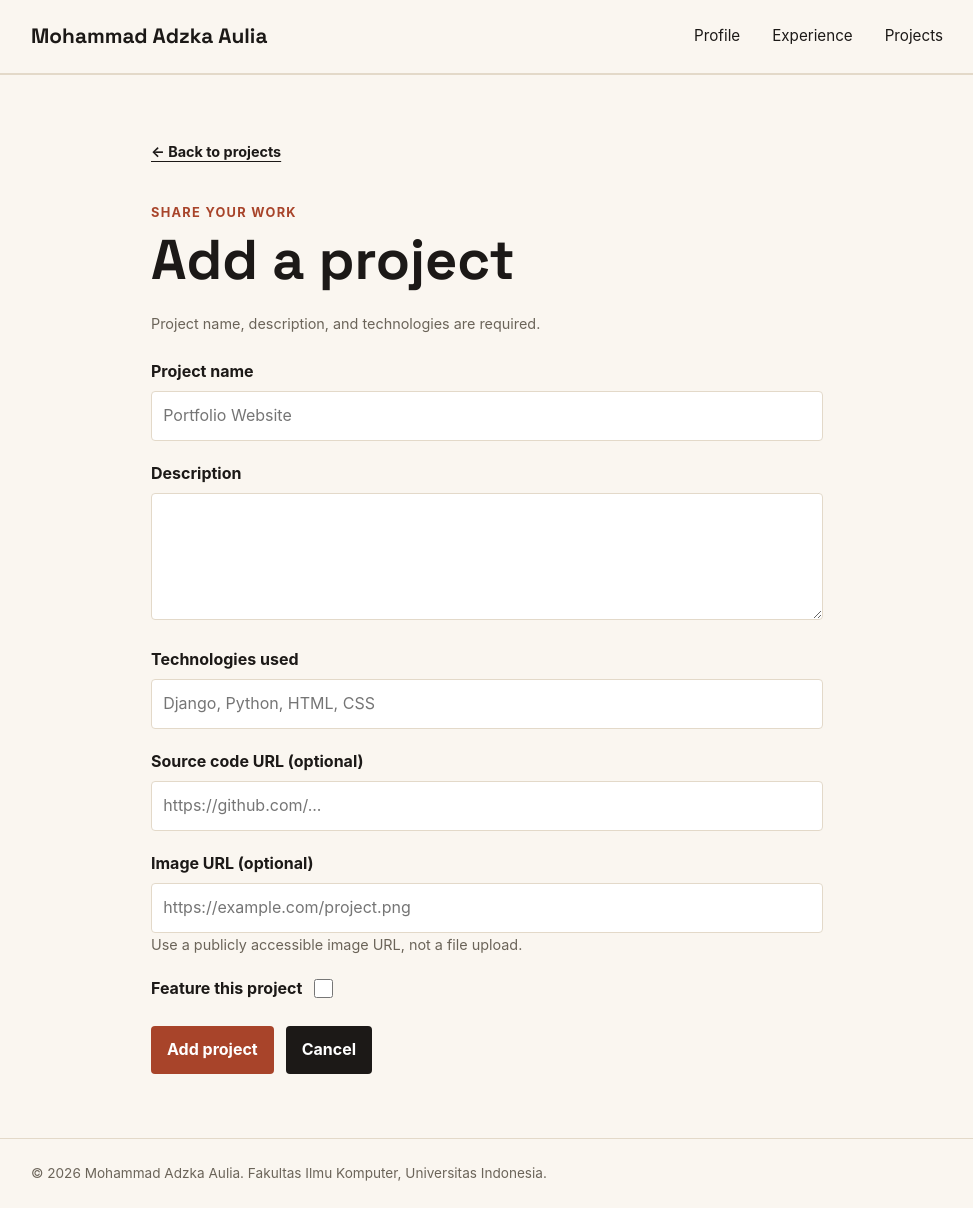
After one commit to hollow011/myportofolio, a Django app: page /projects/add/ in a window 1280 px wide. The commit adds this page. Shown: the whole page, without its empty margins (153-1126 px from the left). Run offline with Django 5.2, Linux system fonts and the light colour scheme.

Commit message:
feat: implement tutorial 3 forms and data delivery

```diff
--- /dev/null
+++ b/main/forms.py
@@ -0,0 +1,34 @@
+from django import forms
+
+from main.models import Project
+
+
+class ProjectForm(forms.ModelForm):
+    class Meta:
+        model = Project
+        fields = [
+            "title",
+            "description",
+            "technology",
+            "repository_url",
+            "project_image_url",
+            "is_featured",
+        ]
+        labels = {
+            "title": "Project name",
+            "description": "Description",
+            "technology": "Technologies used",
+            "repository_url": "Source code URL (optional)",
+            "project_image_url": "Image URL (optional)",
+            "is_featured": "Feature this project",
+        }
+        help_texts = {
+            "project_image_url": "Use a publicly accessible image URL, not a file upload.",
+        }
+        widgets = {
+            "title": forms.TextInput(attrs={"placeholder": "Portfolio Website"}),
+            "description": forms.Textarea(attrs={"rows": 4}),
+            "technology": forms.TextInput(attrs={"placeholder": "Django, Python, HTML, CSS"}),
+            "repository_url": forms.URLInput(attrs={"placeholder": "https://github.com/..."}),
+            "project_image_url": forms.URLInput(attrs={"placeholder": "https://example.com/project.png"}),
+        }
--- a/main/models.py
+++ b/main/models.py
@@ -40,6 +40,7 @@ class Project(models.Model):
     description = models.TextField()
     technology = models.CharField(max_length=255)
     repository_url = models.URLField(blank=True)
+    project_image_url = models.URLField(blank=True, max_length=500)
     is_featured = models.BooleanField(default=False)
     created_at = models.DateTimeField(auto_now_add=True)
 
--- a/main/urls.py
+++ b/main/urls.py
@@ -1,6 +1,15 @@
 from django.urls import path
 
-from main.views import show_experience, show_main, show_project_detail, show_projects
+from main.views import (
+    create_project,
+    delete_project,
+    get_projects_json,
+    get_projects_xml,
+    show_experience,
+    show_main,
+    show_project_detail,
+    show_projects,
+)
 
 app_name = "main"
 
@@ -8,6 +17,10 @@ urlpatterns = [
     path("", show_main, name="show_main"),
     path("experience/", show_experience, name="show_experience"),
     path("projects/", show_projects, name="show_projects"),
+    path("projects/add/", create_project, name="create_project"),
+    path("projects/<uuid:project_id>/delete/", delete_project, name="delete_project"),
+    path("api/projects/", get_projects_json, name="get_projects_json"),
+    path("api/projects/xml/", get_projects_xml, name="get_projects_xml"),
     path(
         "projects/<uuid:project_id>/",
         show_project_detail,
--- a/main/views.py
+++ b/main/views.py
@@ -1,5 +1,10 @@
-from django.shortcuts import get_object_or_404, render
+from django.contrib import messages
+from django.core import serializers
+from django.http import HttpResponse
+from django.shortcuts import get_object_or_404, redirect, render
+from django.views.decorators.http import require_GET, require_http_methods, require_POST
 
+from main.forms import ProjectForm
 from main.models import Experience, Project
 
 
@@ -25,10 +30,15 @@ def show_experience(request):
     return render(request, "experience.html", context)
 
 
+@require_GET
 def show_projects(request):
+    # Tutorial 3 simulates consuming JSON. This is an in-process call, not HTTP.
+    json_response = get_projects_json(request)
+    projects = serializers.deserialize("json", json_response.content.decode("utf-8"))
     context = {
         "name": "Mohammad Adzka Aulia",
-        "project_list": Project.objects.all(),
+        "project_list": [project.object for project in projects],
+        "title_query": request.GET.get("title", "").strip(),
     }
     return render(request, "projects.html", context)
 
@@ -39,3 +49,48 @@ def show_project_detail(request, project_id):
         "project": get_object_or_404(Project, pk=project_id),
     }
     return render(request, "project_detail.html", context)
+
+
+def _filtered_projects(request):
+    projects = Project.objects.all()
+    title_query = request.GET.get("title", "").strip()
+    if title_query:
+        projects = projects.filter(title__icontains=title_query)
+    return projects
+
+
+@require_GET
+def get_projects_json(request):
+    return HttpResponse(
+        serializers.serialize("json", _filtered_projects(request)),
+        content_type="application/json",
+    )
+
+
+@require_GET
+def get_projects_xml(request):
+    return HttpResponse(
+        serializers.serialize("xml", _filtered_projects(request)),
+        content_type="application/xml",
+    )
+
+
+@require_http_methods(["GET", "POST"])
+def create_project(request):
+    form = ProjectForm(request.POST if request.method == "POST" else None)
+    if request.method == "POST" and form.is_valid():
+        form.save()
+        messages.success(request, "Project added successfully!")
+        return redirect("main:show_projects")
+    return render(request, "projects_form.html", {
+        "name": "Mohammad Adzka Aulia",
+        "form": form,
+    })
+
+
+@require_POST
+def delete_project(request, project_id):
+    project = get_object_or_404(Project, pk=project_id)
+    project.delete()
+    messages.success(request, "Project deleted successfully!")
+    return redirect("main:show_projects")
--- a/portofolio/settings.py
+++ b/portofolio/settings.py
@@ -17,6 +17,7 @@ BASE_DIR = Path(__file__).resolve().parent.parent
 SECRET_KEY = "django-insecure-change-this-for-production"
 DEBUG = True
 ALLOWED_HOSTS = ["localhost", "127.0.0.1", "mohammad-adzka-myportofolio.pws.cs.ui.ac.id"]
+CSRF_TRUSTED_ORIGINS = ["https://mohammad-adzka-myportofolio.pws.cs.ui.ac.id"]
 
 INSTALLED_APPS = [
     "django.contrib.admin",
--- a/static/css/style.css
+++ b/static/css/style.css
@@ -345,7 +345,7 @@ h1,
 
 .projects-grid {
   display: grid;
-  grid-template-columns: repeat(auto-fit, minmax(270px, 1fr));
+  grid-template-columns: repeat(auto-fit, minmax(min(100%, 270px), 1fr));
   gap: 1rem;
 }
 
@@ -415,6 +415,8 @@ h1,
 
 .project-actions {
   display: flex;
+  flex-wrap: wrap;
+  align-items: center;
   gap: 1rem;
   margin-top: auto;
   padding-top: 1.5rem;
@@ -450,6 +452,200 @@ h1,
   color: var(--text-muted);
   font-size: 0.85rem;
   border-top: 1px solid var(--line);
+}
+
+.button {
+  display: inline-block;
+  padding: 0.7rem 1rem;
+  border: 0;
+  border-radius: var(--radius);
+  background: var(--accent-dark);
+  color: white;
+  font: inherit;
+  font-weight: 700;
+  text-decoration: none;
+  cursor: pointer;
+}
+
+.button:hover {
+  background: var(--ink);
+}
+
+.button-secondary {
+  background: var(--ink);
+}
+
+.button-danger {
+  background: #b42318;
+}
+
+.projects-heading {
+  display: flex;
+  align-items: center;
+  justify-content: space-between;
+  flex-wrap: wrap;
+  gap: 1rem;
+  margin-bottom: 1rem;
+}
+
+.project-form {
+  margin-top: 1.5rem;
+}
+
+.form-group {
+  margin-bottom: 1.25rem;
+}
+
+.form-group label {
+  display: block;
+  margin-bottom: 0.4rem;
+  font-weight: 700;
+}
+
+.form-group input:not([type="checkbox"]),
+.form-group textarea {
+  width: 100%;
+  padding: 0.7rem;
+  border: 1px solid var(--line);
+  border-radius: var(--radius);
+  color: var(--ink);
+  background: white;
+  font: inherit;
+}
+
+.form-group textarea {
+  resize: vertical;
+}
+
+.form-group input:focus,
+.form-group textarea:focus {
+  outline: 2px solid var(--accent-dark);
+}
+
+.form-group--checkbox {
+  display: flex;
+  align-items: center;
+  gap: 0.75rem;
+}
+
+.form-group--checkbox label {
+  margin-bottom: 0;
+}
+
+.form-group--checkbox input {
+  width: 1.2rem;
+  height: 1.2rem;
+  accent-color: var(--accent-dark);
+}
+
+.form-help {
+  color: var(--text-muted);
+  font-size: 0.9rem;
+}
+
+.errorlist {
+  margin-top: 0.35rem;
+  color: #b42318;
+  list-style: none;
+}
+
+.form-actions {
+  display: flex;
+  flex-wrap: wrap;
+  gap: 0.75rem;
+  margin-top: 1.5rem;
+}
+
+.notifications {
+  padding-top: 1.5rem;
+}
+
+.notification {
+  padding: 0.75rem 1rem;
+  border: 1px solid #507a48;
+  border-radius: var(--radius);
+  color: #294f24;
+  background: #edf5e9;
+}
+
+.project-image {
+  display: block;
+  width: 100%;
+  aspect-ratio: 16 / 9;
+  object-fit: cover;
+  border-radius: var(--radius);
+  margin-bottom: 1rem;
+}
+
+.project-card,
+.project-detail,
+.project-delete-modal {
+  overflow-wrap: anywhere;
+}
+
+.project-delete-modal {
+  position: fixed;
+  inset: 0;
+  margin: auto;
+  width: min(480px, calc(100% - 2rem));
+  max-height: calc(100% - 2rem);
+  overflow-y: auto;
+  padding: 1.5rem;
+  border: 1px solid var(--line);
+  border-radius: var(--radius);
+  color: var(--ink);
+  background: var(--paper);
+  font-size: 1rem;
+  font-weight: 400;
+  box-shadow: 0 1rem 4rem #0003;
+}
+
+.project-delete-modal::backdrop {
+  background: #0008;
+}
+
+.button:focus-visible {
+  outline: 3px solid var(--accent-dark);
+  outline-offset: 3px;
+}
+
+.project-search {
+  display: flex;
+  align-items: flex-end;
+  flex-wrap: wrap;
+  gap: 0.75rem;
+  margin: 0.5rem 0 2rem;
+}
+
+.project-search > div {
+  flex: 1 1 240px;
+  min-width: 0;
+}
+
+.project-search label {
+  display: block;
+  font-weight: 700;
+  margin-bottom: 0.4rem;
+}
+
+.project-search input {
+  width: 100%;
+  min-width: 0;
+  padding: 0.7rem;
+  border: 1px solid var(--line);
+  border-radius: var(--radius);
+  background: white;
+  color: var(--ink);
+  font: inherit;
+}
+
+.project-search input:focus {
+  outline: 2px solid var(--accent-dark);
+}
+
+.project-search .back-link {
+  margin-bottom: 0;
+  padding: 0.7rem 0;
 }
 
 @media (max-width: 600px) {
--- a/templates/base.html
+++ b/templates/base.html
@@ -5,6 +5,7 @@
     <meta charset="UTF-8" />
     <meta name="viewport" content="width=device-width, initial-scale=1.0" />
     <title>{% block title %}{{ name }} - Portfolio{% endblock %}</title>
+    {% block meta %}{% endblock %}
     <link rel="preconnect" href="https://fonts.googleapis.com" />
     <link rel="preconnect" href="https://fonts.gstatic.com" crossorigin />
     <link
@@ -25,7 +26,16 @@
       </div>
     </header>
 
-    <main>{% block content %}{% endblock %}</main>
+    <main>
+      {% if messages %}
+        <div class="container notifications" role="status">
+          {% for message in messages %}
+            <p class="notification">{{ message }}</p>
+          {% endfor %}
+        </div>
+      {% endif %}
+      {% block content %}{% endblock %}
+    </main>
 
     <footer class="site-footer">
       <div class="container">
--- a/templates/project_detail.html
+++ b/templates/project_detail.html
@@ -10,6 +10,9 @@
       </a>
       <p class="section-kicker">{{ project.technology }}</p>
       <h1 id="project-title">{{ project.title }}</h1>
+      {% if project.project_image_url %}
+        <img class="project-image" src="{{ project.project_image_url }}" alt="Preview of {{ project.title }}" referrerpolicy="no-referrer" />
+      {% endif %}
       {% if project.is_featured %}
         <span class="featured-badge">Featured project</span>
       {% endif %}
--- /dev/null
+++ b/templates/projects_form.html
@@ -0,0 +1,32 @@
+{% extends "base.html" %}
+
+{% block title %}Add Project - {{ name }}{% endblock %}
+
+{% block content %}
+  <section class="projects-section" aria-labelledby="form-title">
+    <div class="container project-detail">
+      <a class="back-link" href="{% url 'main:show_projects' %}">&larr; Back to projects</a>
+      <p class="section-kicker">Share your work</p>
+      <h1 id="form-title">Add a project</h1>
+      <p class="form-help">Project name, description, and technologies are required.</p>
+      <form method="post" action="{% url 'main:create_project' %}" class="project-form">
+        {% csrf_token %}
+        {{ form.non_field_errors }}
+        {% for field in form %}
+          <div class="form-group{% if field.field.widget.input_type == 'checkbox' %} form-group--checkbox{% endif %}">
+            <label for="{{ field.id_for_label }}">{{ field.label }}</label>
+            {{ field }}
+            {% if field.help_text %}
+              <p class="form-help" id="{{ field.auto_id }}_helptext">{{ field.help_text }}</p>
+            {% endif %}
+            {{ field.errors }}
+          </div>
+        {% endfor %}
+        <div class="form-actions">
+          <button type="submit" class="button">Add project</button>
+          <a href="{% url 'main:show_projects' %}" class="button button-secondary">Cancel</a>
+        </div>
+      </form>
+    </div>
+  </section>
+{% endblock %}
```
Also changed, not shown: main/tests.py (+184 -1 lines), templates/components/project_delete_modal.html (added, +19 -0 lines), templates/projects.html (+26 -3 lines), README.md, main/migrations/0003_project_project_image_url.py (added).
